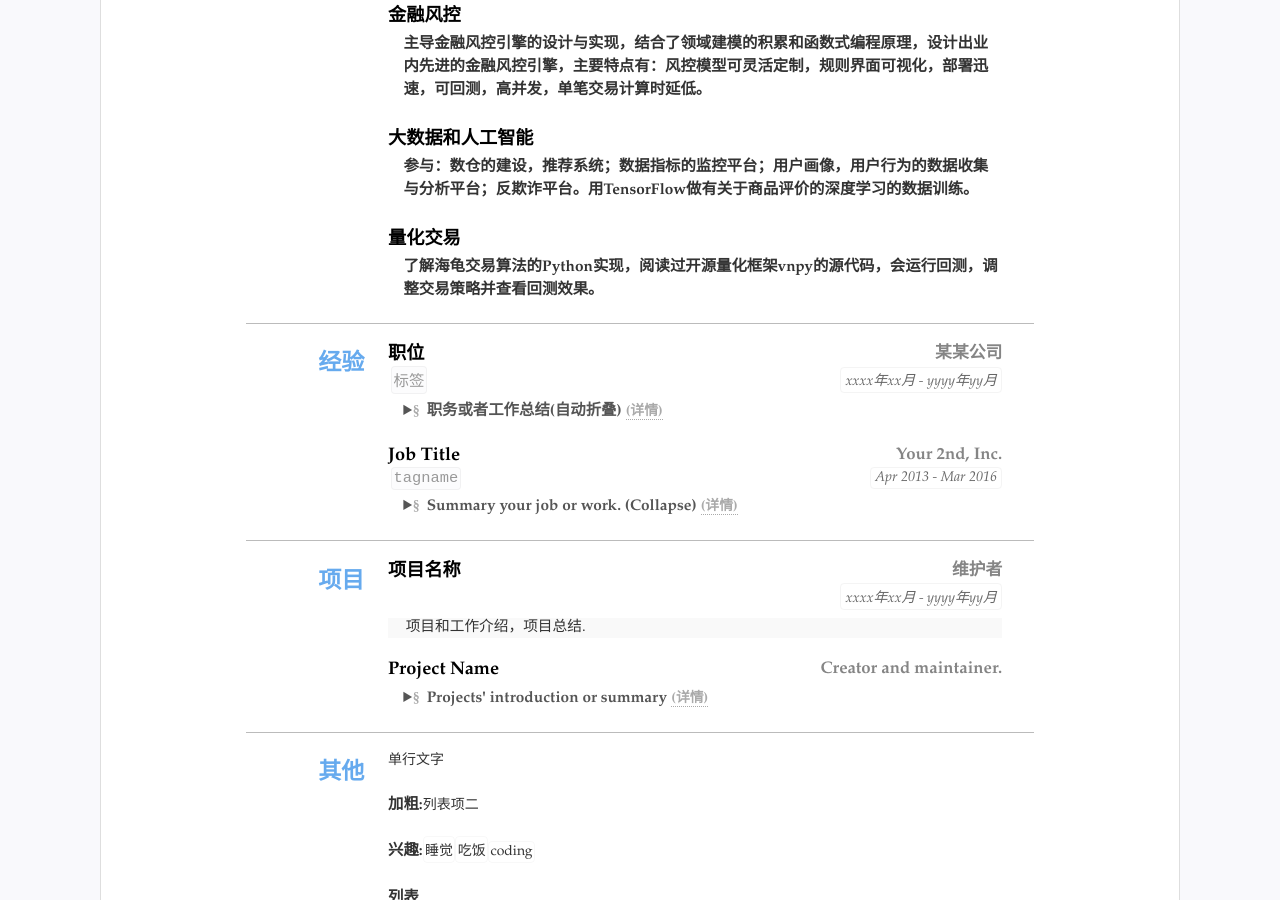
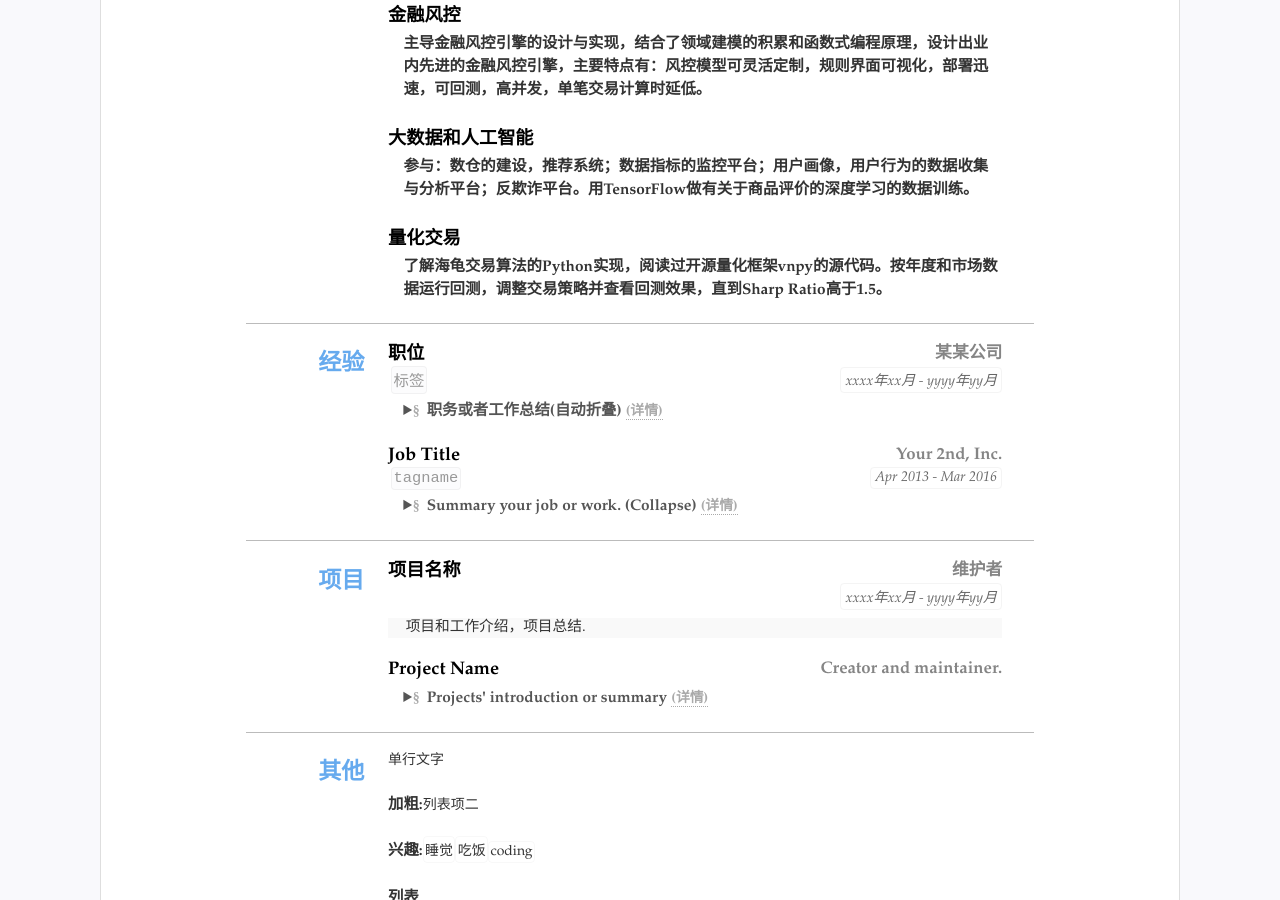
Before and after one commit to kennykong/resume, a Jekyll site: the page built from index.html, in a window 1280 px wide and 900 px high, scrolled down 1195 px. Built offline with Jekyll 4.4.1, drawn with Linux system fonts in a browser that asks for light colours.

Commit message:
update resume.yml

```diff
--- a/_data/resume.yml
+++ b/_data/resume.yml
@@ -83,7 +83,7 @@ main: #简历主要内容，
     summary: 参与：数仓的建设，推荐系统；数据指标的监控平台；用户画像，用户行为的数据收集与分析平台；反欺诈平台。用TensorFlow做有关于商品评价的深度学习的数据训练。
 
   - title: 量化交易
-    summary: 了解海龟交易算法的Python实现，阅读过开源量化框架vnpy的源代码，会运行回测，调整交易策略并查看回测效果。
+    summary: 了解海龟交易算法的Python实现，阅读过开源量化框架vnpy的源代码。按年度和市场数据运行回测，调整交易策略并查看回测效果，直到Sharp Ratio高于1.5。
 
 - type: experience
   name: 经验
```
